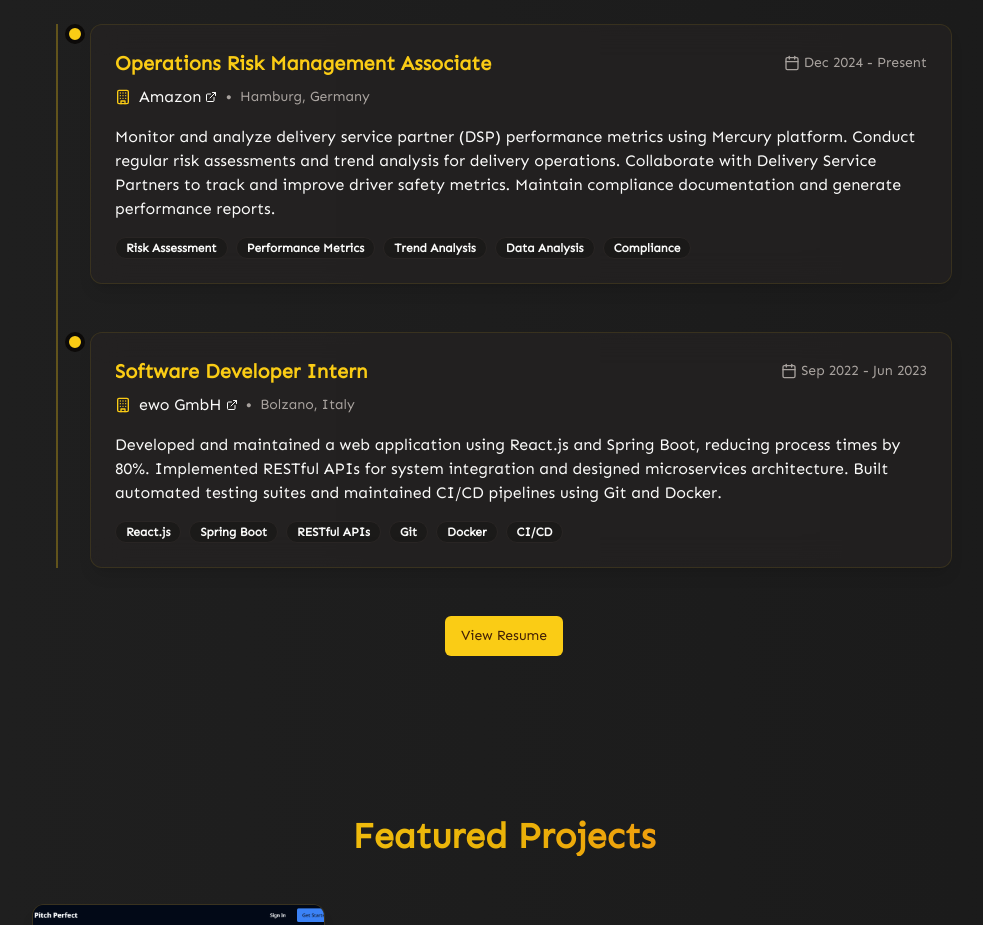
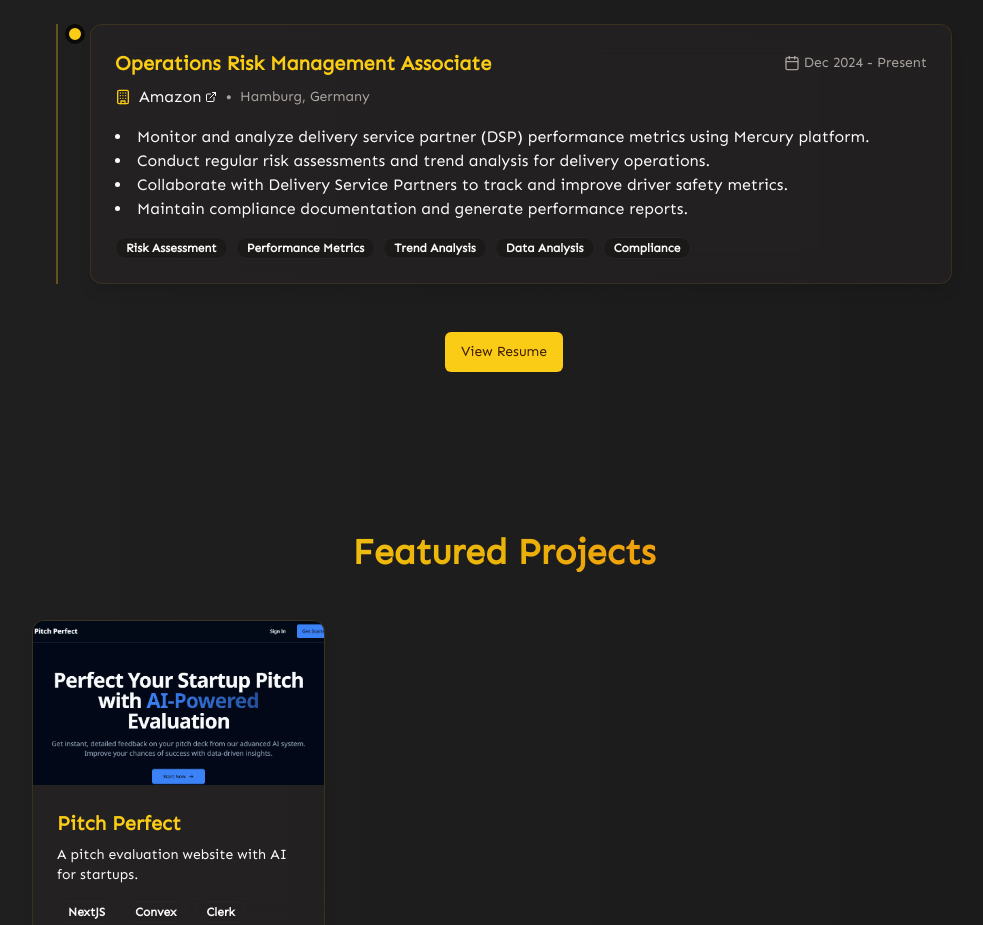
Before and after one commit to Maxxy21/portfolio, a Next.js app: page / in a window 1280 px wide. Shown: the part 2100-3025 px from the top of the page, without its empty margins (136-1119 px from the left). Built offline with nearby package versions, Linux system fonts and the light colour scheme.

Commit message:
modified description to a list

```diff
--- a/src/components/sections/experience.tsx
+++ b/src/components/sections/experience.tsx
@@ -13,19 +13,15 @@
         company: "Amazon",
         location: "Hamburg, Germany",
         period: "Dec 2024 - Present",
-        description: "Monitor and analyze delivery service partner (DSP) performance metrics using Mercury platform. Conduct regular risk assessments and trend analysis for delivery operations. Collaborate with Delivery Service Partners to track and improve driver safety metrics. Maintain compliance documentation and generate performance reports.",
+        description: [
+ "Monitor and analyze delivery service partner (DSP) performance metrics using Mercury platform.",
+ "Conduct regular risk assessments and trend analysis for delivery operations.",
+ "Collaborate with Delivery Service Partners to track and improve driver safety metrics.",
+ "Maintain compliance documentation and generate performance reports.",
+ ],
         skills: ["Risk Assessment", "Performance Metrics", "Trend Analysis", "Data Analysis", "Compliance"],
         companyUrl: "https://amazon.com"
     },
-    {
-        title: "Software Developer Intern",
-        company: "ewo GmbH",
-        location: "Bolzano, Italy",
-        period: "Sep 2022 - Jun 2023",
-        description: "Developed and maintained a web application using React.js and Spring Boot, reducing process times by 80%. Implemented RESTful APIs for system integration and designed microservices architecture. Built automated testing suites and maintained CI/CD pipelines using Git and Docker.",
-        skills: ["React.js", "Spring Boot", "RESTful APIs", "Git", "Docker", "CI/CD"],
-        companyUrl: "https://www.ewo.com"
-    }
 ]
 
 const ExperienceSection = () => {
@@ -82,9 +78,11 @@
                                         <span className="text-muted-foreground text-sm">{job.location}</span>
                                     </div>
 
-                                    <p className="text-secondary-foreground mb-4">
-                                        {job.description}
-                                    </p>
+                                    <ul className="text-secondary-foreground mb-4 list-disc list-inside">
+                                        {job.description.map((point, pointIndex) => (
+                                            <li key={pointIndex}>{point}</li>
+                                        ))}
+                                    </ul>
 
                                     <div className="flex flex-wrap gap-2">
                                         {job.skills.map((skill) => (
```
